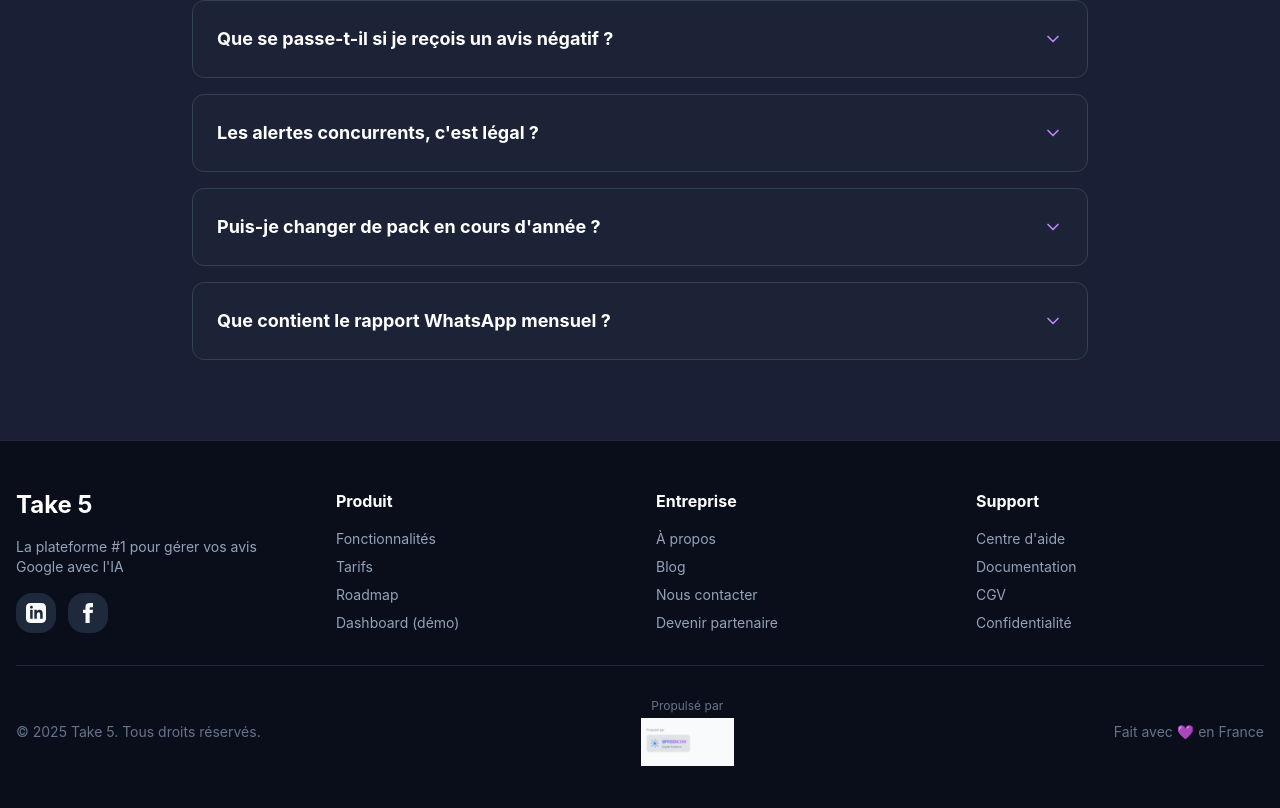
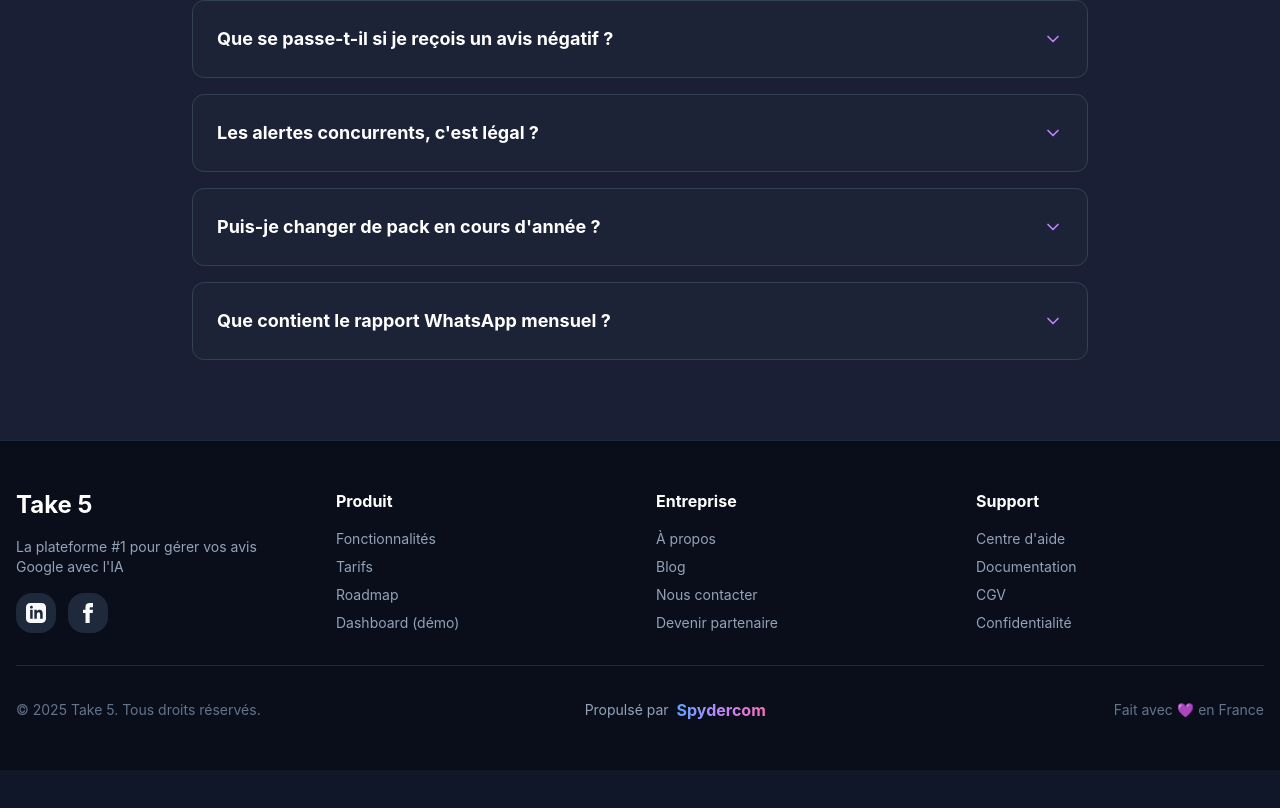
Before and after one commit to semih5817/take5-boost, a React (Vite) app: page / in a window 1280 px wide. Shown: the part 8459-9267 px from the top of the page. After the commit the page ends 9229 px from the top, so only its background shows below. Built offline with nearby package versions, Linux system fonts and the light colour scheme; the HTML template or start-up script is replaced by a standard one.

Commit message:
Refactor footer link
Replace image link with animated text and icon for a more elegant design.

```diff
--- a/src/components/Footer.tsx
+++ b/src/components/Footer.tsx
@@ -1,5 +1,3 @@
-import spydercomLogo from "@/assets/spydercom-logo.png";
-
 export const Footer = () => {
   return (
     <footer className="bg-[#0A0E1A] border-t border-slate-800 py-12 px-4">
@@ -123,14 +121,20 @@ export const Footer = () => {
             href="https://spydercom.fr"
             target="_blank"
             rel="noopener noreferrer"
-            className="flex flex-col items-center gap-1 hover:opacity-80 transition-opacity"
+            className="group flex items-center gap-2 text-slate-400 hover:text-purple-400 transition-all duration-300"
           >
-            <span className="text-slate-500 text-xs">Propulsé par</span>
-            <img
-              src={spydercomLogo}
-              alt="Spydercom Digital Solutions"
-              className="h-12 w-auto"
-            />
+            <span className="text-sm">Propulsé par</span>
+            <span className="font-bold text-transparent bg-clip-text bg-gradient-to-r from-blue-400 via-purple-400 to-pink-400 group-hover:from-blue-300 group-hover:via-purple-300 group-hover:to-pink-300 transition-all duration-300">
+              Spydercom
+            </span>
+            <svg
+              className="w-4 h-4 opacity-0 group-hover:opacity-100 group-hover:translate-x-1 transition-all duration-300"
+              fill="none"
+              stroke="currentColor"
+              viewBox="0 0 24 24"
+            >
+              <path strokeLinecap="round" strokeLinejoin="round" strokeWidth={2} d="M13 7l5 5m0 0l-5 5m5-5H6" />
+            </svg>
           </a>
 
           <p className="text-slate-500 text-sm">Fait avec 💜 en France</p>
```
